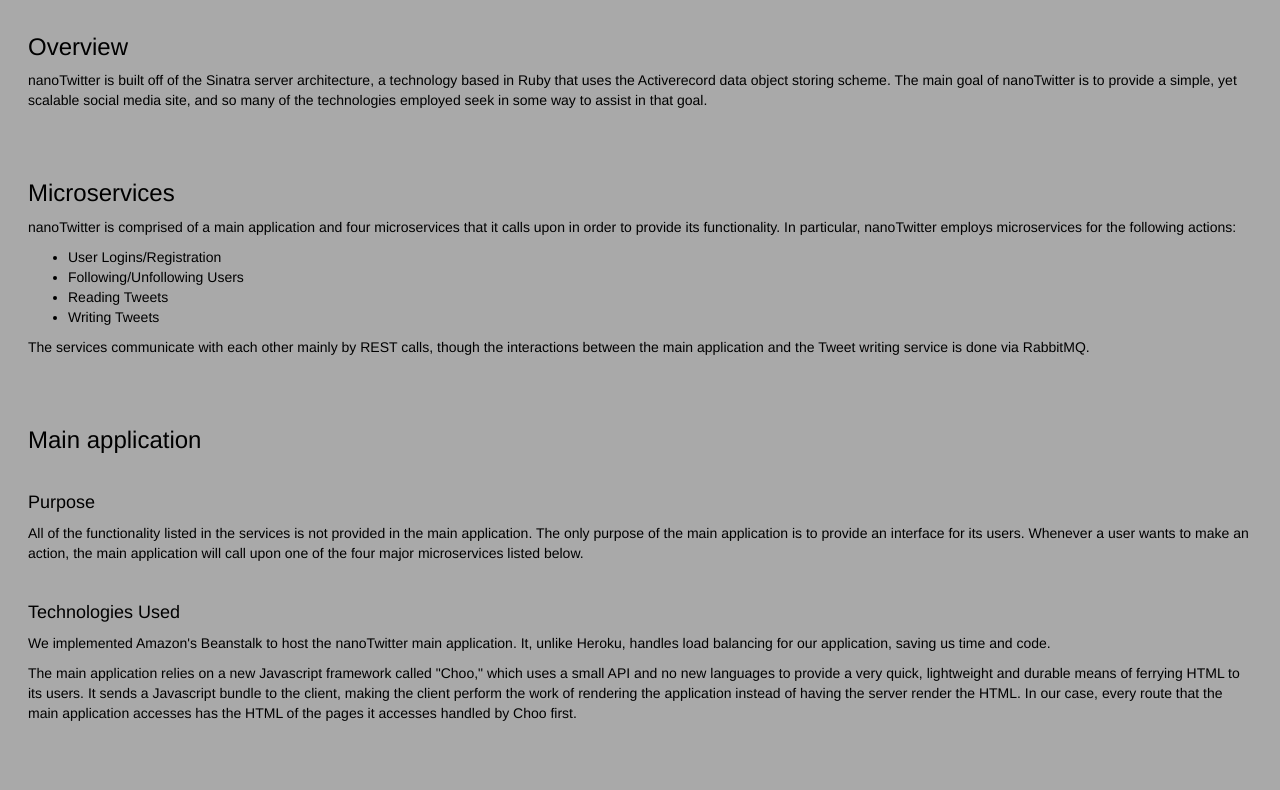
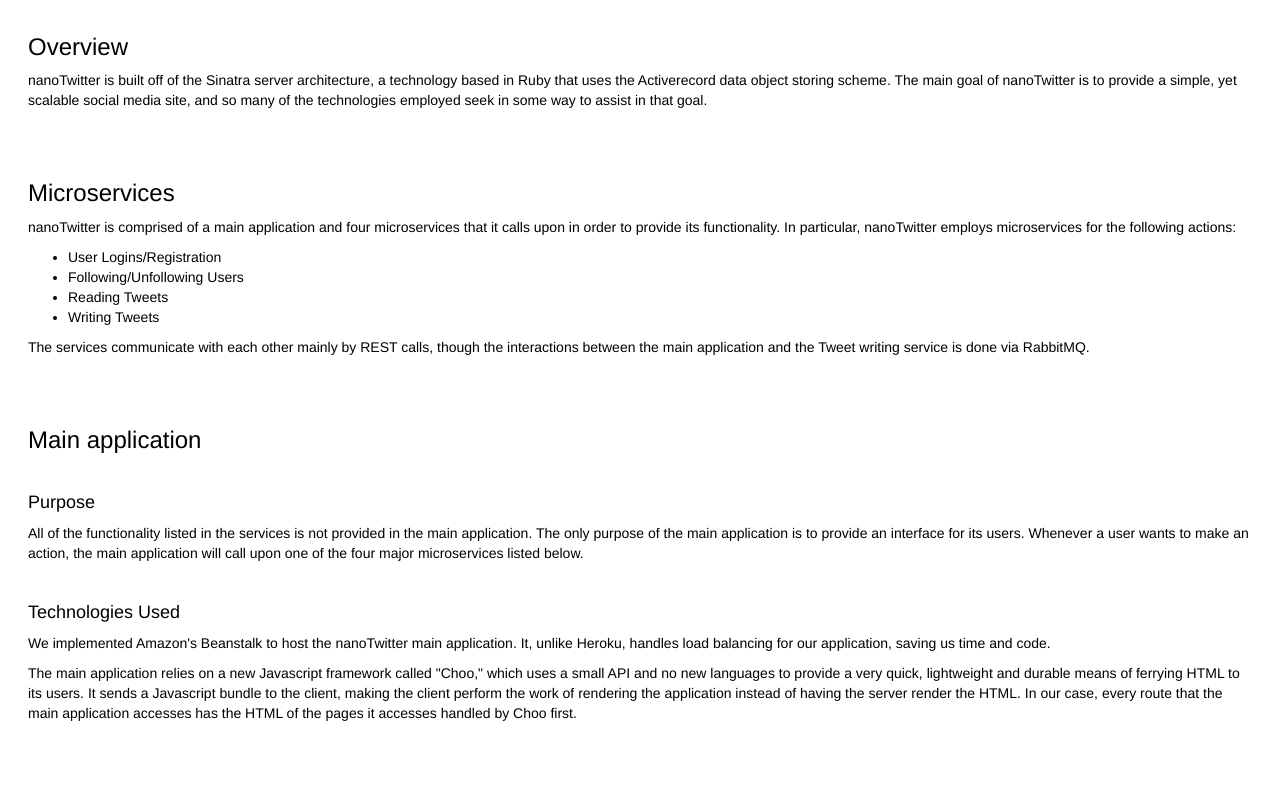
Before and after one commit to Fantastic-Four124/Fantastic-Four124.github.io, a plain HTML site: page implementation.html in a window 1280 px wide. Shown: the part 157-947 px from the top of the page. Drawn offline with nearby package versions, Linux system fonts and the light colour scheme.

Commit message:
Trying a white background

```diff
--- a/implementation.html
+++ b/implementation.html
@@ -18,7 +18,8 @@
       }
 
       body {
-        background-color: #A9A9A9 !important;
+        background-color: white;
+        /* background-color: #A9A9A9 !important; */
         color: black;
         margin: 2em;
       }
```
Also changed, not shown: index.html (+2 -1 lines), snapshots.html (+2 -1 lines).
